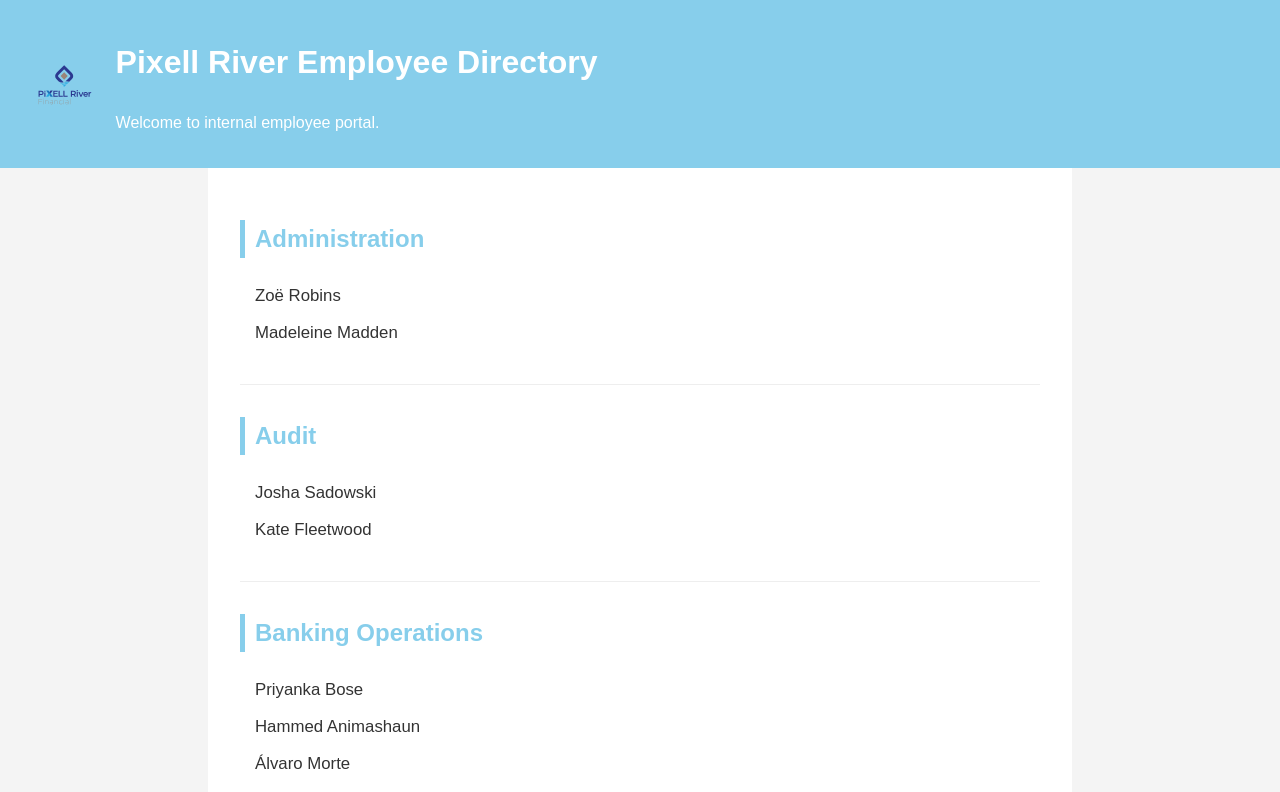
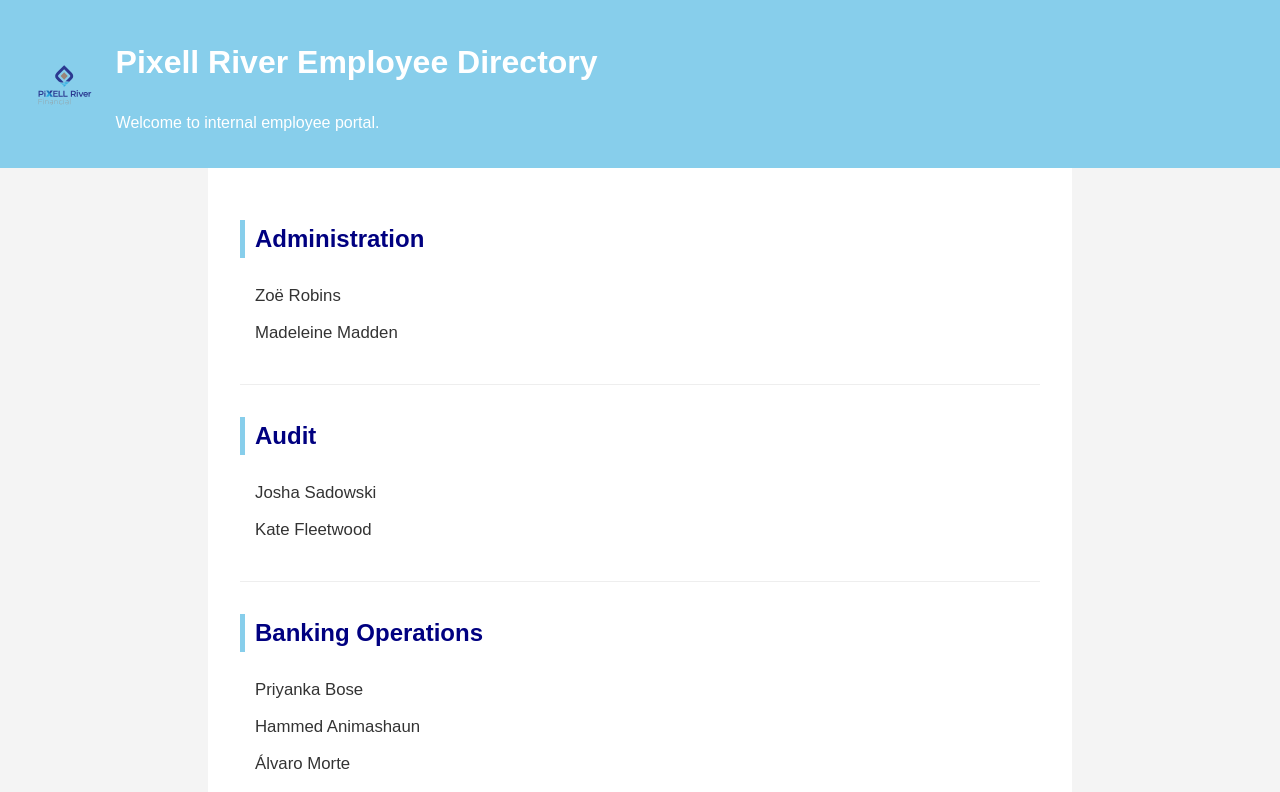
Before and after one commit to darawyd/COMP4002-Labs, a React app: page / in a window 1280 px wide. Shown: the top 792 px of the page. Built offline with nearby package versions, Linux system fonts and the light colour scheme; the HTML template or start-up script is replaced by a standard one.

Commit message:
update the h2 color ensure it pass dev scan

```diff
--- a/src/components/EmployeeList.css
+++ b/src/components/EmployeeList.css
@@ -13,7 +13,7 @@
 }
 
 .dept-card h2 {
-    color: skyblue;
+    color: navy;
     border-left: 5px solid skyblue;
     padding-left: 10px;
 }
```
